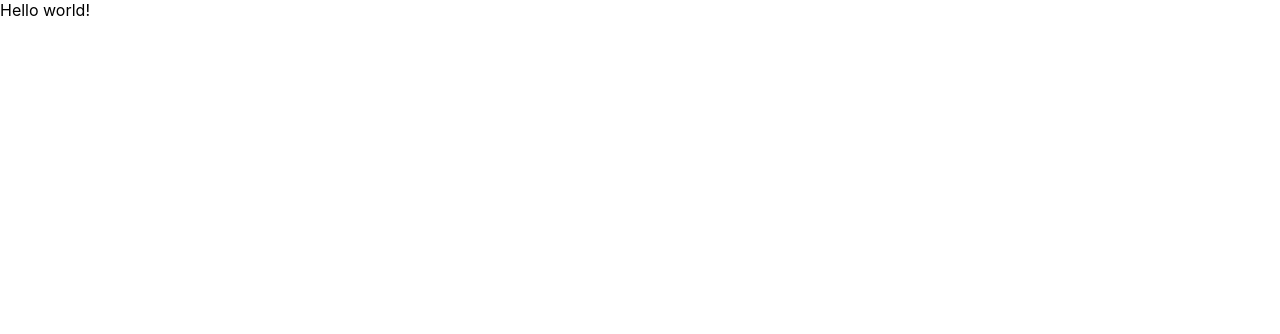
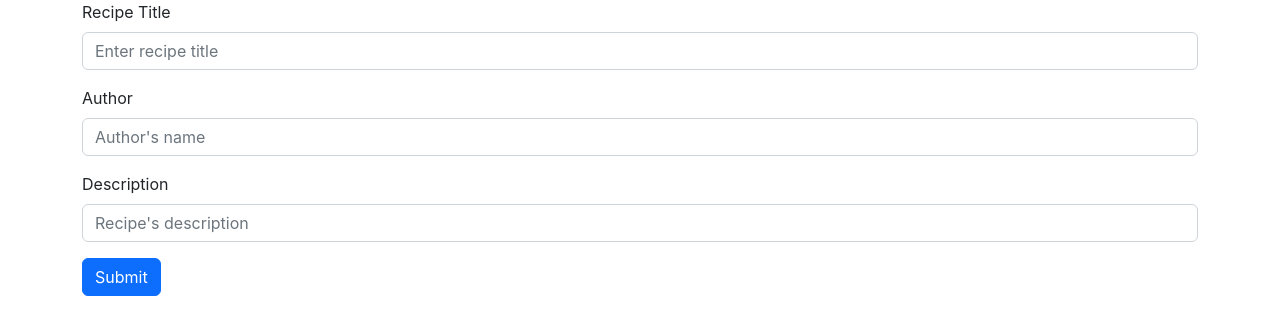
Before and after one commit to mycodecareer/30daygroupproject, a React (Create React App) app in the folder frontend/: page / in a window 1280 px wide. Shown: the top 334 px of the page. Built offline with nearby package versions, Linux system fonts and the light colour scheme.

Commit message:
Added reactstrap dependency & simple form page for recipes

```diff
--- a/frontend/package.json
+++ b/frontend/package.json
@@ -6,10 +6,12 @@
     "@testing-library/jest-dom": "^5.14.1",
     "@testing-library/react": "^13.0.0",
     "@testing-library/user-event": "^13.2.1",
+    "bootstrap": "^5.2.3",
     "react": "^18.2.0",
     "react-dom": "^18.2.0",
     "react-router-dom": "^6.9.0",
     "react-scripts": "5.0.1",
+    "reactstrap": "^9.1.6",
     "web-vitals": "^2.1.0"
   },
   "scripts": {
--- a/frontend/src/App.js
+++ b/frontend/src/App.js
@@ -1,22 +1,14 @@
 import logo from "./logo.svg";
+import "./App.css";
+import MyForm from "./Form";
+import React from "react";
 import "./App.css";
 
 function App() {
   return (
     <div className="App">
       <header className="App-header">
-        <img src={logo} className="App-logo" alt="logo" />
-        <p>
-          Edit <code>src/App.js</code> and save to reload.
-        </p>
-        <a
-          className="App-link"
-          href="https://reactjs.org"
-          target="_blank"
-          rel="noopener noreferrer"
-        >
-          Learn React
-        </a>
+        <MyForm />
       </header>
     </div>
   );
--- /dev/null
+++ b/frontend/src/Form.js
@@ -0,0 +1,51 @@
+import React from "react";
+import {
+  Button,
+  Form,
+  FormGroup,
+  Input,
+  Label,
+  Container,
+  Row,
+  Col,
+} from "reactstrap";
+import "bootstrap/dist/css/bootstrap.min.css";
+
+const MyForm = () => {
+  return (
+    <Container>
+      <Form>
+        <FormGroup>
+          <Label for="title">Recipe Title</Label>
+          <Input
+            type="text"
+            name="title"
+            id="title"
+            placeholder="Enter recipe title"
+          />
+        </FormGroup>
+        <FormGroup>
+          <Label for="author">Author</Label>
+          <Input
+            type="text"
+            name="author"
+            id="author"
+            placeholder="Author's name"
+          />
+        </FormGroup>
+        <FormGroup>
+          <Label for="description">Description</Label>
+          <Input
+            type="description"
+            name="description"
+            id="description"
+            placeholder="Recipe's description"
+          />
+        </FormGroup>
+        <Button color="primary">Submit</Button>
+      </Form>
+    </Container>
+  );
+};
+
+export default MyForm;
--- a/frontend/src/index.js
+++ b/frontend/src/index.js
@@ -1,14 +1,15 @@
 import App from "./App";
 import reportWebVitals from "./reportWebVitals";
-
 import React from "react";
 import ReactDOM from "react-dom/client";
 import "./index.css";
 import { createBrowserRouter, RouterProvider } from "react-router-dom";
+import MyForm from "./Form";
+
 const router = createBrowserRouter([
   {
     path: "/",
-    element: <div>Hello world!</div>,
+    element: <MyForm />,
   },
 ]);
 
```
Also changed, not shown: 2 other files (tests, documents, lock files or other folders).
